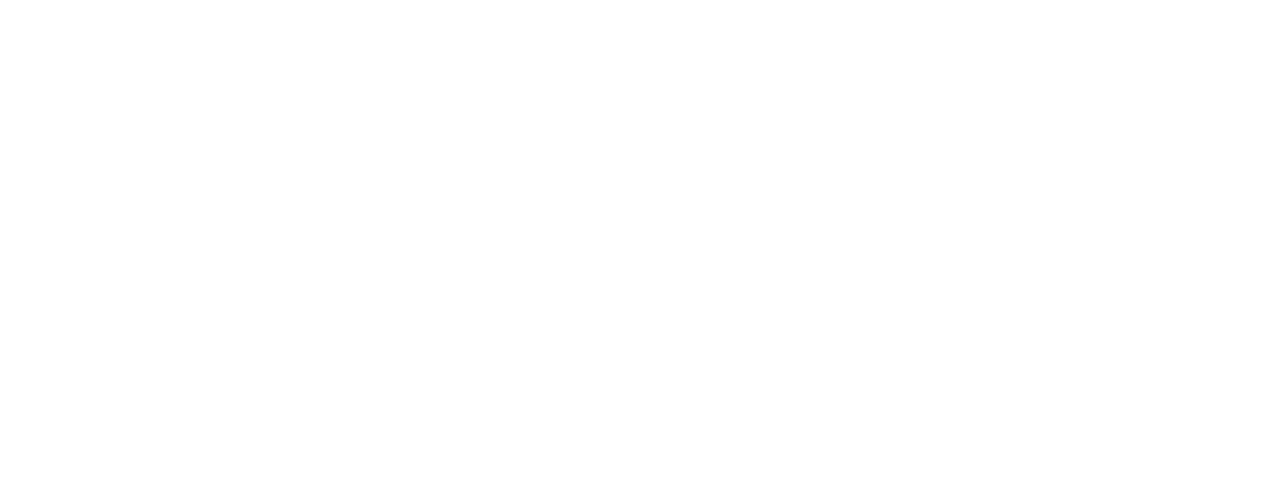
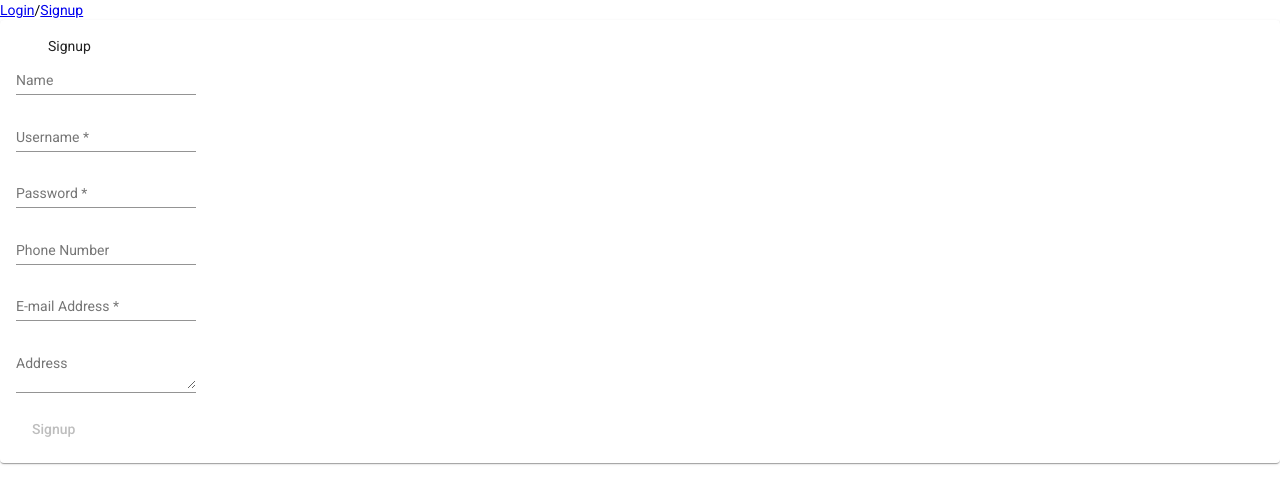
Before and after one commit to HasanFaaour/reverse96, an Angular app: page /signup in a window 1280 px wide. Before the commit this address led to /. Shown: the top 504 px of the page. Built offline with nearby package versions, Linux system fonts and the light colour scheme.

Commit message:
Implement the HttpService service

```diff
--- a/src/app/app-routing.module.ts
+++ b/src/app/app-routing.module.ts
@@ -1,6 +1,8 @@
 import { NgModule } from '@angular/core';
 import { CommonModule } from '@angular/common';
 import { RouterModule, Routes } from '@angular/router';
+import { LoginComponent } from './main/components/login/login.component';
+import { SignupComponent } from './main/components/signup/signup.component';
 
 const routes: Routes = [
 
@@ -8,7 +10,8 @@
     path: '',
     loadChildren: () => import('./main/main.module').then((m) => m.MainModule),
   },
-
+ {path: "login", component: LoginComponent},
+ {path: "signup", component: SignupComponent}
 ];
 
 @NgModule({
--- a/src/app/app.component.html
+++ b/src/app/app.component.html
@@ -1 +1,2 @@
+<a routerLink="login">Login</a>/<a routerLink="signup">Signup</a>
 <router-outlet></router-outlet>
--- a/src/app/http-service.service.ts
+++ b/src/app/http-service.service.ts
@@ -18,9 +18,9 @@
   }
 
   // Define the login post request method (NOT USING THE ACTUAL DATA***)
-  login(creds : Object) :Object{
-    let body = {"username":"ADz","password":"123456"};
-    let sub = this.hC.post(this.db+"/api/login",body,{headers:{"Access-Control-Request-Headers":"Access-Control-Allow-Origin", "Content-Type":"application/json"}, observe: 'body', responseType: 'json'}).subscribe((r) => {
+  login(creds : {usermail: string, password: string, username?: string}): Object{
+    creds["username"] = creds["usermail"];
+    let sub = this.hC.post(this.db+"/api/login",creds,{headers:{"Content-Type":"application/json"}, observe: 'body', responseType: 'json'}).subscribe((r) => {
       console.log("next Handler...");
       this.rr = r;
       return;
@@ -30,9 +30,11 @@
 
   //Define the signup post request method
   signup(creds:Object):void{
-    let sub = this.hC.post(this.db+"/api/login",creds,{headers:{"Access-Control-Request-Headers":"Access-Control-Allow-Origin", "Content-Type":"application/json"}, observe: 'body', responseType: 'json'}).subscribe((r) => {
+    let sub = this.hC.post(this.db+"/api/register",creds,{headers:{ "Content-Type":"application/json"}, observe: 'body', responseType: 'json'}).subscribe((r) => {
+
       return;
     })
+    console.log(creds);
   }
 
   //Define the e-mail valideation post request method (INCOMPLET)
--- a/src/app/main/components/signup/signup.component.html
+++ b/src/app/main/components/signup/signup.component.html
@@ -30,7 +30,7 @@
             </mat-form-field>
             <br/><br *ngIf="password && password.touched && password.invalid" />
             <mat-form-field>
-                <input matInput placeholder="Phone Number" formControlName = "phonenumber"/>
+                <input matInput placeholder="Phone Number" formControlName = "phone_number"/>
                 <mat-error *ngIf="phone && phone.touched && phone.invalid">
                     <mat-error *ngIf=" phone.errors?.['minlength'] && !phone.errors?.['pattern']">Phone number has to be at exactly 11 digits long!</mat-error>
                     <mat-error *ngIf=" phone.errors?.['maxlength'] && !phone.errors?.['pattern']">Phone number has to be at exactly 11 digits long!</mat-error>
--- a/src/app/main/components/signup/signup.component.ts
+++ b/src/app/main/components/signup/signup.component.ts
@@ -19,7 +19,7 @@
   signupCredentials = new FormGroup({
     name : new FormControl('',[Validators.minLength(3), Validators.maxLength(15)]),
     address : new FormControl('',[Validators.minLength(10), Validators.maxLength(115)]),
-    phonenumber : new FormControl('',[Validators.minLength(11), Validators.maxLength(11), Validators.pattern("09[0-9]*")]),
+    phone_number : new FormControl('',[Validators.minLength(11), Validators.maxLength(11), Validators.pattern("09[0-9]*")]),
     email : new FormControl('',[Validators.required, Validators.email]),
     username : new FormControl('',[Validators.required, Validators.minLength(3), Validators.maxLength(15)]),
     password : new FormControl('',[Validators.required, Validators.minLength(6), Validators.maxLength(24)])
@@ -41,7 +41,7 @@
   }
 
   get phone(){
-    return this.signupCredentials.get("phonenumber")
+    return this.signupCredentials.get("phone_number")
   }
 
   get email(){
```
Also changed, not shown: 1 other file (tests, documents, lock files or other folders).
